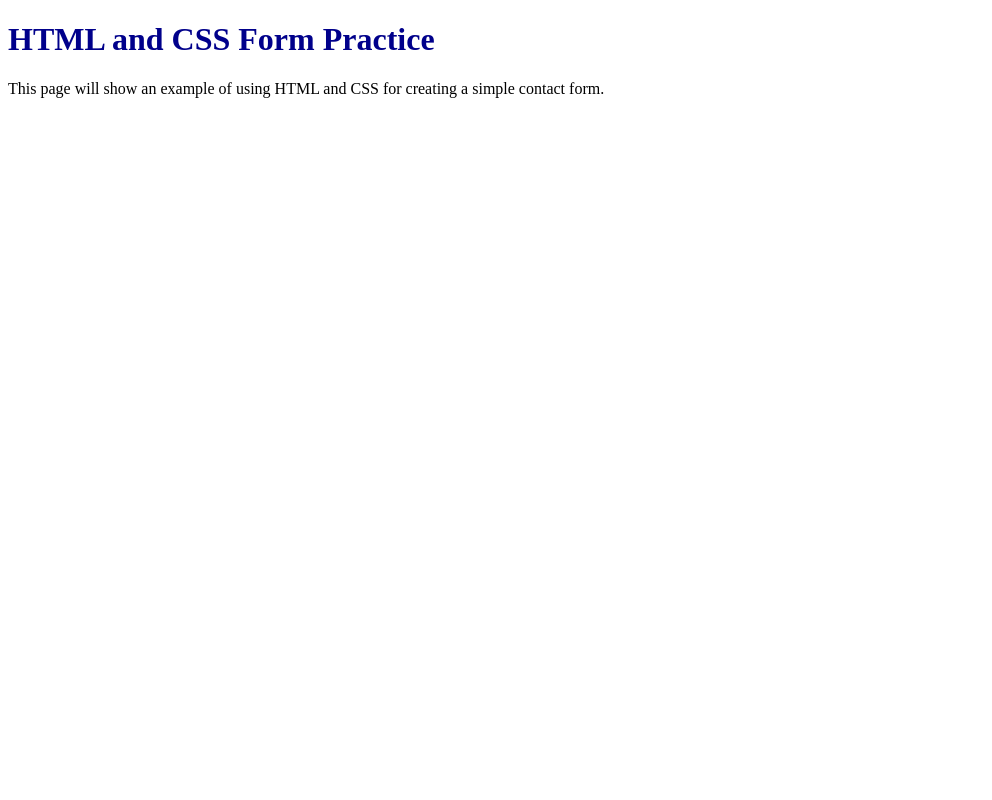
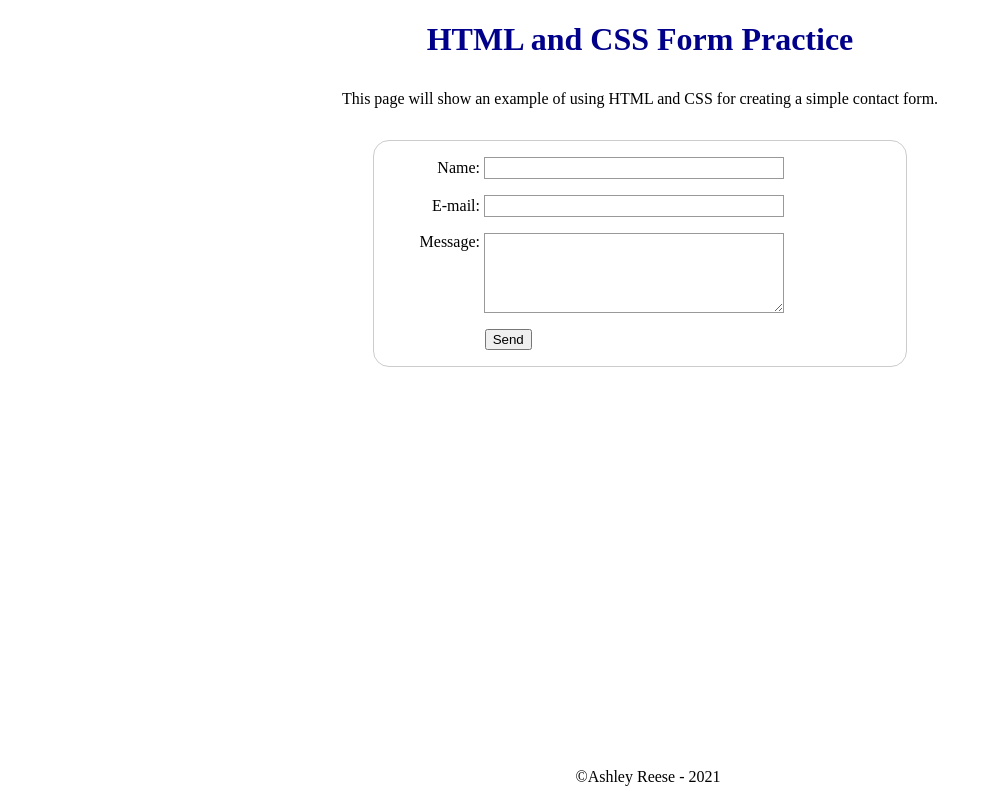
Before and after one commit to asnreese/contact-form, a plain HTML site: page index.html in a window 1280 px wide. Shown: the whole page, without its empty margins (0-992 px from the left). Drawn offline with Linux system fonts and the light colour scheme.

Commit message:
Create form
Create form by adding HTML and CSS

```diff
--- a/css/main.css
+++ b/css/main.css
@@ -1,4 +1,86 @@
 h1 {
     color: darkblue;
     font-weight: bold;
+    text-align: center;
 }
+
+p {
+    text-align: center;
+    margin: 2em;
+}
+
+form {
+    /* Center the form on the page */
+    margin: 0 auto;
+    width: 500px;
+    /* Form outline */
+    padding: 1em;
+    border: 1px solid #CCC;
+    border-radius: 1em;
+}
+
+ul {
+    list-style: none;
+    padding: 0;
+    margin: 0;
+}
+
+form li + li {
+    margin-top: 1em;
+}
+
+label {
+    /* Uniform size and alignment */
+    display: inline-block;
+    width: 90px;
+    text-align: right;
+}
+
+input,
+textarea {
+    /* To make sure that all text fields have the same font settings
+        By default, textareas have a monospace font */
+    font: 1em sans-serif;
+
+    /* Uniform text field size */
+    width: 300px;
+    box-sizing: border-box;
+
+    /* Match form field borders */
+    border: 1px solid #999;
+}
+
+input:focus,
+textarea::after focus {
+    /* Additional highlight for focused elements */
+    border-color: #000;
+}
+
+textarea {
+    /* Align muliline text fields with their labels */
+    vertical-align: top;
+
+    /* Provide space to type some text */
+    height: 5em;
+}
+
+.button {
+    /* Align buttons with the text fields */
+    margin-left: 90px;
+}
+
+button {
+    /* This extra margin represent roughly the same space as the space
+        between the labels and their text fields */
+    margin-left: 0.35em;
+
+}
+
+footer {
+    clear: both;
+    text-align: center;
+    position: absolute;
+    bottom: 0;
+    width: 100%;
+    height: 2rem; /* Footer height */
+}
--- a/index.html
+++ b/index.html
@@ -3,7 +3,7 @@
 <html lang="en" xmlns="http://www.w3.org/1999/xhtml">
 <head>
     <meta charset="utf-8" />
-    <link rel="stylesheet" href="css/main.css">
+    <link href="css/main.css" rel="stylesheet">
     <title>Contact Form</title>
 </head>
 <body>
@@ -11,5 +11,27 @@
     <h1>HTML and CSS Form Practice</h1>
     <p>This page will show an example of using HTML and CSS for creating a simple contact form.</p>
 
+    <form action="/my-handling-form-page" method="post">
+        <ul>
+            <li>
+                <label for="name">Name: </label>
+                <input type="text" id="name" name="user_name" />
+            </li>
+            <li>
+                <label for="email">E-mail: </label>
+                <input type="email" id="email" name="user_email" />
+            </li>
+            <li>
+                <label for="msg">Message: </label>
+                <textarea id="msg" name="user_message"></textarea>
+            </li>
+            <li class="button">
+                <button type="submit">Send</button>
+            </li>
+        </ul>
+    </form>
+    <footer>
+        &copy;Ashley Reese - 2021
+    </footer>
 </body>
 </html>
--- a/main.css
+++ /dev/null
@@ -1,8 +0,0 @@
-body {
-    background-color: pink;
-}
-
-h1 {
-    color: blue;
-    font-weight: bold;
-}
```
